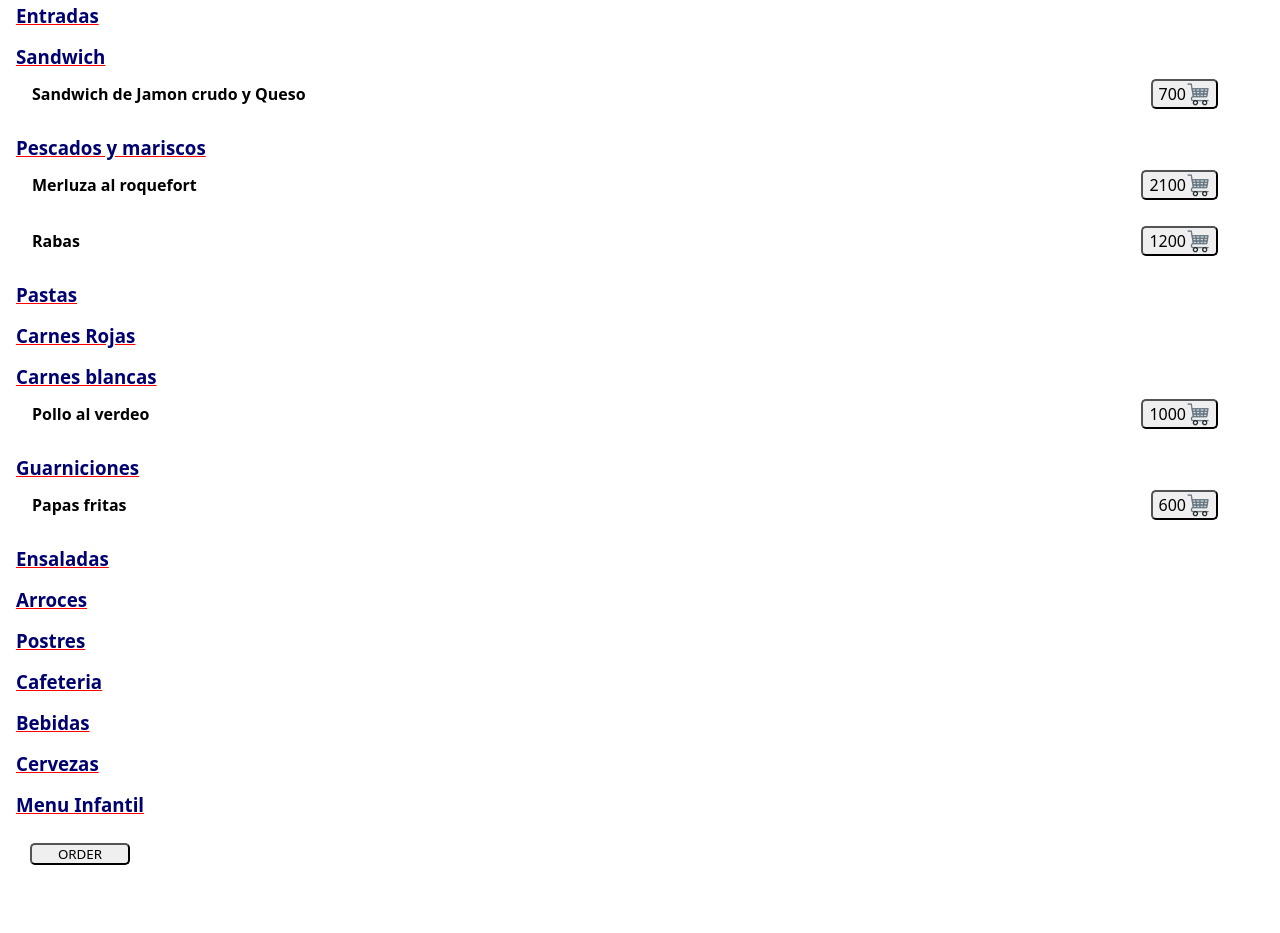
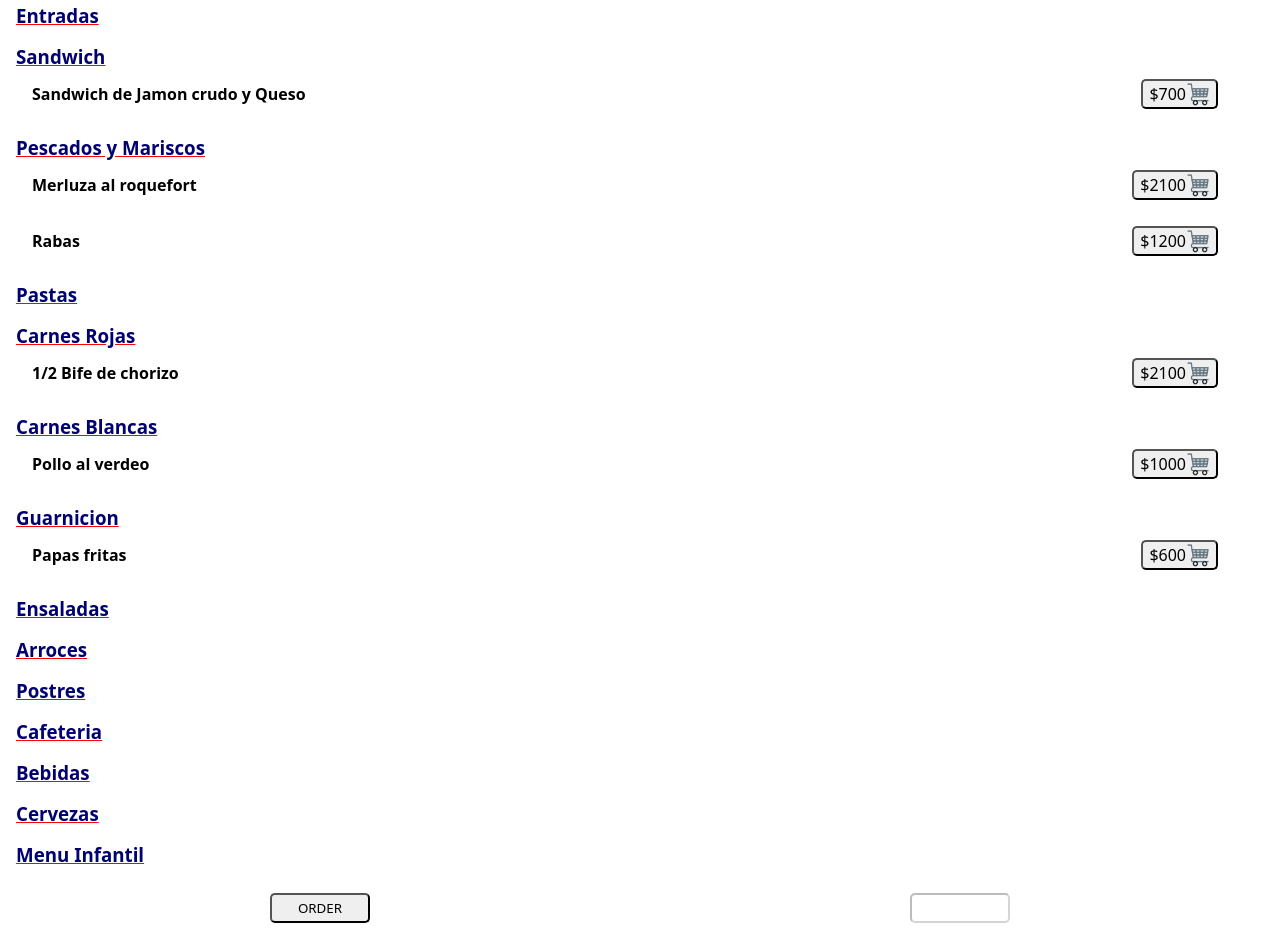
Before and after one commit to LuisTali/CNMPBuffetMenu, a website with bundled scripts: page index.html in a window 1280 px wide. Shown: the part 1000-1933 px from the top of the page. Before the commit the page ends 1875 px from the top, so only its background shows below. Built offline with nearby package versions, Linux system fonts and the light colour scheme.

Commit message:
Add function to read foods and create elements with their info into the different categories, Add function to add a dish into the Shopping Cart and show your subtotal,  Edit some styles, Refactor some functions on app.js

```diff
--- a/Data/Platos.json
+++ b/Data/Platos.json
@@ -28,5 +28,11 @@
         "nombre":"Pollo al verdeo",
         "precio":1000,
         "cat":"Carnes blancas"
+    },
+    {
+        "id":6,
+        "nombre":"1/2 Bife de chorizo",
+        "precio":2100,
+        "cat":"Carnes rojas"
     }
 ]
--- a/Js/Scripts/app.js
+++ b/Js/Scripts/app.js
@@ -1,30 +1,38 @@
 window.onload = start();
-
 
 import {Plato} from '../Class/Plato.js'
 
-/*Asuntos de Node.js para leer el archivo platos.json
-const { readFileSync } = require("fs");
-const path = "D:\VisualStudioProjects\firstWebSite\CNMPBuffetMenu\Data\platos.json"
-const jsonString = readFileSync(path);
-
-console.log(JSON.parse(jsonString))
-*/
-
 function start(){
 
+//En index page
 const editInfo = document.getElementById("editInfo")
 const mainDiv = document.getElementById("infoDiv")
 const editInfoDiv = document.getElementById("editInfoDiv")
 const categoriesDiv = document.querySelector(".opciones")
 const editBtn = document.getElementById("edit")
 
+//En edit page.
+let nombrePlatoDia = document.getElementById('inputPlatoDia');
+let descripcionPDia = document.getElementById('descripcionPlatoDia');
+
+//Carrito
+let carrito = [];
+let subTotal = 0;
+
+//inputSubtotal mostrar precio
+const inputSubT = document.getElementById('subtotal');
+
+//Boton para ordenar al costado del inputSubTotal
+const orderBtn = document.getElementById('order')
+
+//Al cliquear Edit se muestra la seccion para ingresar la info del plato del dia
 editInfo.addEventListener('click',() => {
     mainDiv.classList.add('isInactive');
     categoriesDiv.classList.add('isInactive');
     editInfoDiv.classList.remove('isInactive');
 })
 
+//Al cliquear Edit en la seccion de info del plato del dia se muestra el index con la info actualizada
 editBtn.addEventListener('click',() => {
     let nombrePlatoDia = document.getElementById('inputPlatoDia').value;
     let descriptionPlatoDia = document.getElementById('descripcionPlatoDia').value;
@@ -41,13 +49,11 @@ editBtn.addEventListener('click',() => {
     }
 )
 
-let nombrePlatoDia = document.getElementById('inputPlatoDia');
+//Muestra en tiempo real la info que se va escribiendo acerca del plato del dia en la Edit page
 nombrePlatoDia.addEventListener('keyup',(event) => {
     let inputText = nombrePlatoDia.value;
     document.getElementById('presentacionNombre').innerHTML = inputText;
 })
-
-let descripcionPDia = document.getElementById('descripcionPlatoDia');
 descripcionPDia.addEventListener('keyup',(event) => {
     let inputText = document.getElementById('descripcionPlatoDia').value;
     document.getElementById('presentacionDesc').innerHTML = inputText;
@@ -76,7 +82,7 @@ const cargarPlatos = async () =>{
             datos.forEach(Plato => {
                 if(Plato.cat === cate){
 
-                    comidas += (comidas.substring(0,4)==='<ul>' ? `` : `<ul>`) + `<li> <h4>${Plato.nombre}</h4> <button value=${Plato.id}>${Plato.precio} <img src="./Iconos/shoppingCart/apple-touch-icon.png" style="width: 24px; height: 24px;" alt=""> </button> </li>`
+                    comidas += (comidas.substring(0,4)==='<ul>' ? `` : `<ul>`) + `<li> <h4>${Plato.nombre}</h4> <button value=${Plato.id}>${Plato.precio}<img src="./Iconos/shoppingCart/apple-touch-icon.png" style="width: 24px; height: 24px;" alt=""> </button> </li>`
                 }
             });
             /*Si se abrio una lista con platos se cierra, sino se deja el div vacio*/
@@ -91,6 +97,67 @@ const cargarPlatos = async () =>{
     }
 }
 
-    cargarPlatos();
+const agregarCarrito = (plato) =>{
+    carrito.push(plato);
+    subTotal += plato.precio;
+    inputSubT.setAttribute('placeholder',`$${subTotal}`);
+}
+
+//Al realizar la orden el subtotal vuelve a 0
+orderBtn.addEventListener('click',(event)=>{
+    inputSubT.setAttribute('placeholder',``);
+})
+
+const cargarPlatosCreate = async() => {
+    let respuesta = await fetch('./Data/Platos.json');
+    let platos = await respuesta.json();
+
+    //Mapeo los platos y obtengo solamente las categorias de cada uno para su posterior filtrado
+    let categorias = platos.map((plato) => plato.cat)
+
+    //Retorna las categorias donde su primer indice concuerda con el del elemento actual, evitando asi elementos repetidos
+    categorias = categorias.filter((valor,indice) => {
+        return categorias.indexOf(valor) === indice
+    })
+
+    //Por cada categoria listada obtengo su div en el html y creo una lista ul
+    categorias.forEach((cat) => {
+        let divCat = document.getElementById(cat.toLowerCase());
+        let listaCat = document.createElement('ul')
+
+        //Por cada plato, comparo su categoria con la actual y si coincide le creo un item li en la lista ul
+        platos.forEach((plato) =>{
+            if(plato.cat === cat){
+                let platoItem = document.createElement('li');
+
+                let h4 = document.createElement('h4');
+                h4.textContent = plato.nombre;
+
+                let button = document.createElement('button');
+                button.textContent = `$${plato.precio}`;
+                button.setAttribute('value',plato.id);
+                button.addEventListener('click',()=>{console.log(`boton cliqueado ${button.value}`);agregarCarrito(plato)})
+
+                let shoppingCartImg = document.createElement('img');
+                shoppingCartImg.setAttribute('src',"./Iconos/shoppingCart/apple-touch-icon.png")
+                button.appendChild(shoppingCartImg);
+
+                platoItem.appendChild(h4);
+                platoItem.appendChild(button);
+
+                listaCat.appendChild(platoItem);
+            }
+
+        })
+        divCat.appendChild(listaCat)
+    });
 
 }
+    cargarPlatosCreate()
+
+    //Para chequear que se agreguen los productos al carrito
+    /*setInterval(() => {
+        console.log('Carrito actual');
+        console.log(carrito);
+    }, 10000);*/
+}
--- a/Server.js
+++ b/Server.js
@@ -7,7 +7,7 @@ const app = express();
 //app.use(express.static('./index.html'))
 //app.use(express.static(path.resolve('./style.css')))
 app.use(express.static(path.resolve(__dirname,'./Styles')));
-
+//Chequear como hacer andar y que carguen los recursos de estilos
 
 app.get('/',(req,res)=>{
     res.sendFile(path.resolve('./index.html'))
--- a/Styles/style.css
+++ b/Styles/style.css
@@ -66,7 +66,7 @@ nav li a:hover{
     margin-top: 100px;
     z-index: -999;
     width: 100%;
-
+    justify-content: space-around;
 }
 
 .categorias li{
@@ -249,11 +249,39 @@ button{
     align-items: center;
 }
 
+.menu .categoria ul li button img{
+    width: 24px; height: 24px;
+}
+
 .categoria h3{
     text-decoration:underline;
     text-decoration-color: red;
     color: rgb(0, 0, 113);
 
+}
+
+#details{
+    display: flex;
+    width: 100%;
+    justify-content: space-around;
+}
+
+#order{
+    height: 30px;
+}
+
+#subtotal{
+    margin: 10px 30px;
+    width: 100px;
+    border-radius: 5px;
+    height: 30px;
+    text-align: center;
+    background: none;
+}
+
+#subtotal::placeholder{
+    color: black;
+    font-weight: 600;
 }
 
 @media screen and (max-width:829px){
@@ -327,10 +355,10 @@ button{
         /*background-attachment: fixed; si descomento esta linea, las imagenes quedan fijas y al scrollear se mueven las tarjetas a medida que van recorriendo las imagenes, un efecto muy bueno a tener en cuenta pero debo achicar las imagenes un poco para no perder*/
     }
 
-    .card1{background-position: 0px -50px;}
-    .card2{background-position: 0px -200px;}
-    .card3{background-position: 0px -140px;}
-    .card5{background-position: 0px -100px;}
+    .card1{background-position: 0px -30px;}
+    .card2{background-position: 0px -100px;}
+    .card3{background-position: 0px -70px;}
+    .card5{background-position: 0px -30px;}
 
     .container .container-aside{
         display: flex;
--- a/index.html
+++ b/index.html
@@ -116,7 +116,7 @@
             <h3>Pastas</h3>
         </div>
 
-        <div class="categoria">
+        <div class="categoria" id="carnes rojas">
             <h3>Carnes Rojas</h3>
         </div>
 
@@ -157,9 +157,13 @@
         </div>
     </div>
 
-    <button class="">
-        <span>ORDER</span>
-    </button>
+    <div id="details">
+        <button class="" id="order">
+            <span>ORDER</span>
+        </button>
+        <input type="text" disabled="true" id="subtotal">
+    </div>
+
 
     <!--Seccion para editar el plato del dia-->
     <div class="editInfo isInactive" id="editInfoDiv">
```
